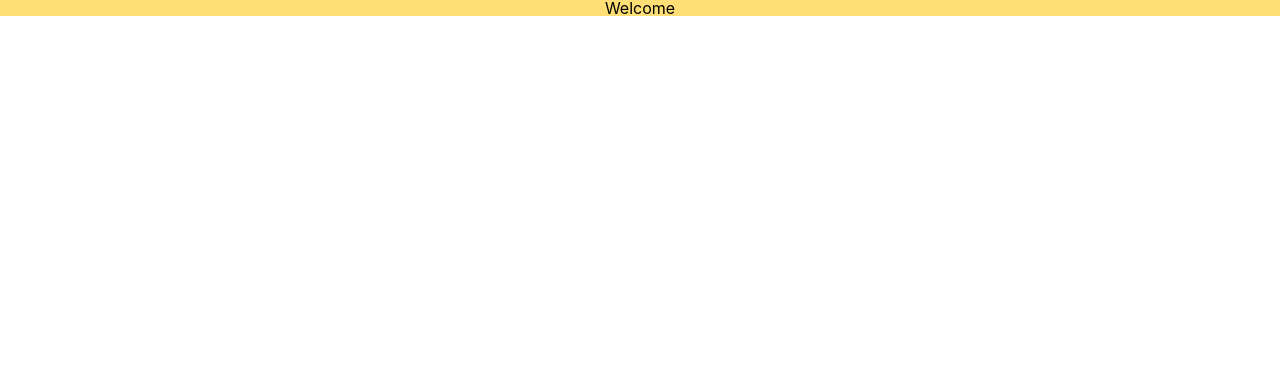
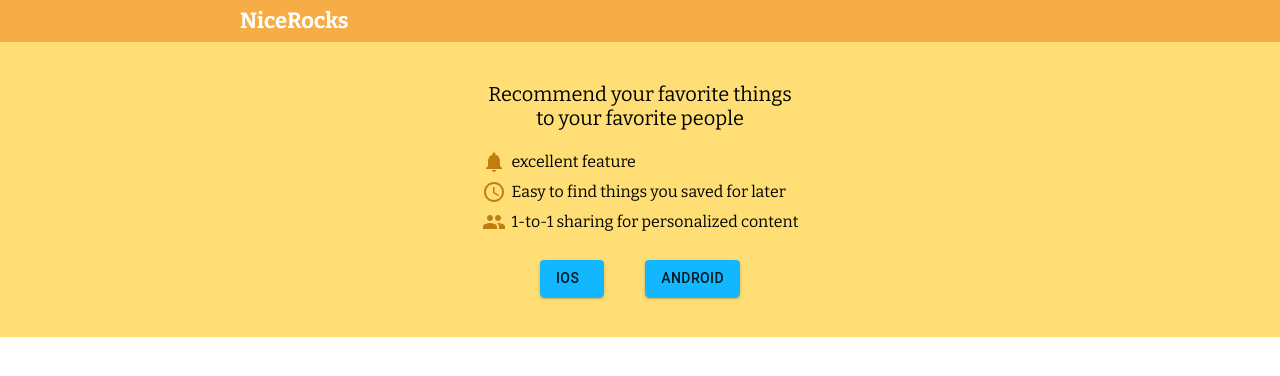
Before and after one commit to Samtfm/nice-rocks-landing-page, a React (Create React App) app: page / in a window 1280 px wide. Shown: the top 376 px of the page. Built offline with nearby package versions, Linux system fonts and the light colour scheme.

Commit message:
style top banner

```diff
--- a/package.json
+++ b/package.json
@@ -5,6 +5,7 @@
   "homepage": "http://nice.rocks",
   "dependencies": {
     "@material-ui/core": "^4.11.0",
+    "@material-ui/icons": "^4.9.1",
     "@testing-library/jest-dom": "^4.2.4",
     "@testing-library/react": "^9.5.0",
     "@testing-library/user-event": "^7.2.1",
--- a/public/index.html
+++ b/public/index.html
@@ -24,6 +24,7 @@
       work correctly both with client-side routing and a non-root public URL.
       Learn how to configure a non-root public URL by running `npm run build`.
     -->
+    <link href="https://fonts.googleapis.com/css2?family=Bitter:wght@400;600;700&display=swap" rel="stylesheet">
     <title>NiceRocks</title>
   </head>
   <body>
--- a/src/App.js
+++ b/src/App.js
@@ -1,12 +1,27 @@
 import React from 'react';
 import './App.css';
 import Banner from './components/Banner';
+import { ThemeProvider } from '@material-ui/core'
+import { createMuiTheme } from '@material-ui/core/styles';
+
+const theme = createMuiTheme({
+  palette: {
+    primary: {
+      main: '#f7ad45',
+    },
+    secondary: {
+      main: '#12b8ff',
+    },
+  },
+})
 
 function App() {
   return (
-    <div className="App">
-      <Banner />
-    </div>
+    <ThemeProvider theme={theme}>
+      <div className="App">
+        <Banner />
+      </div>
+    </ThemeProvider>
   );
 }
 
--- a/src/components/Banner.js
+++ b/src/components/Banner.js
@@ -1,9 +1,59 @@
 import React from 'react';
 import './Banner.scss';
+import Button from '@material-ui/core/Button'
+import AccessTime from '@material-ui/icons/AccessTime';
+import People from '@material-ui/icons/People';
+import Notifications from '@material-ui/icons/Notifications';
+
+
+const tagline = "Recommend your favorite things \n to your favorite people"
+
+const bullets = [
+  {
+    icon: Notifications,
+    text: 'excellent feature'
+  },
+  {
+    icon: AccessTime,
+    text: 'Easy to find things you saved for later'
+  },
+  {
+    icon: People,
+    text: '1-to-1 sharing for personalized content'
+  },
+]
 
 const Banner = () => {
   return (
-    <div className='Banner'>Welcome</div>
+    <>
+    <div className='TopBar'>
+      <div className='TopBar-contents'><h1>{"NiceRocks"}</h1></div>
+    </div>
+
+    <div className='Banner'>
+      <div>
+        <p className='Banner-tagline'>
+          {tagline}
+        </p>
+        <section className='Banner-keyFeatures'>
+          <ul >
+            {bullets.map(bullet => (
+              <li>
+                <bullet.icon style={{color: '#c07e0e'}}/>
+                <span>{bullet.text}</span>
+              </li>
+            ))}
+          </ul>
+        </section>
+        <div className='Banner-buttons'>
+          <span>
+            <Button variant="contained" color="secondary">iOS</Button>
+            <Button variant="contained" color="secondary">Android</Button>
+          </span>
+        </div>
+      </div>
+    </div>
+    </>
   )
 }
 
--- a/src/components/Banner.scss
+++ b/src/components/Banner.scss
@@ -1,5 +1,62 @@
 @import "src/colors";
+@import "src/layout";
+
+
+.TopBar {
+  background-color: $fire;
+  display: flex;
+  padding: 10px;
+}
+.TopBar-contents {
+  width: 100%;
+  max-width: $maxContentWidth;
+  margin: 0 auto;
+  display: flex;
+
+  h1 {
+    font-size: 22px;
+    font-weight: bold;
+    color: white;
+    user-select: none;
+  }
+}
 
 .Banner {
   background-color: $fireLight;
+  padding-top: 40px;
+  padding-bottom: 40px;
 }
+
+.Banner-tagline {
+  font-size: 20px;
+  line-height: 24px;
+  margin-bottom: 20px;
+  white-space: pre-line
+}
+
+.Banner-keyFeatures {
+  margin-bottom: 20px;
+  display: flex;
+  flex-direction: column;
+  align-items: center;
+
+  li {
+    display: flex;
+    align-items: center;
+    margin-bottom: 6px;
+    span {
+      margin-left: 6px;
+    }
+  }
+}
+.Banner-buttons {
+  display: flex;
+  flex-direction: column;
+  align-items: center;
+  span {
+    justify-content: space-between;
+    display: flex;
+    width: 100%;
+    max-width: 200px;
+  }
+}
--- a/src/index.css
+++ b/src/index.css
@@ -1,8 +1,6 @@
 body {
   margin: 0;
-  font-family: -apple-system, BlinkMacSystemFont, 'Segoe UI', 'Roboto', 'Oxygen',
-    'Ubuntu', 'Cantarell', 'Fira Sans', 'Droid Sans', 'Helvetica Neue',
-    sans-serif;
+  font-family: 'Bitter', serif;
   -webkit-font-smoothing: antialiased;
   -moz-osx-font-smoothing: grayscale;
 }
--- /dev/null
+++ b/src/layout.scss
@@ -0,0 +1 @@
+$maxContentWidth: 800px;
```
Also changed, not shown: 1 other file (tests, documents, lock files or other folders).
